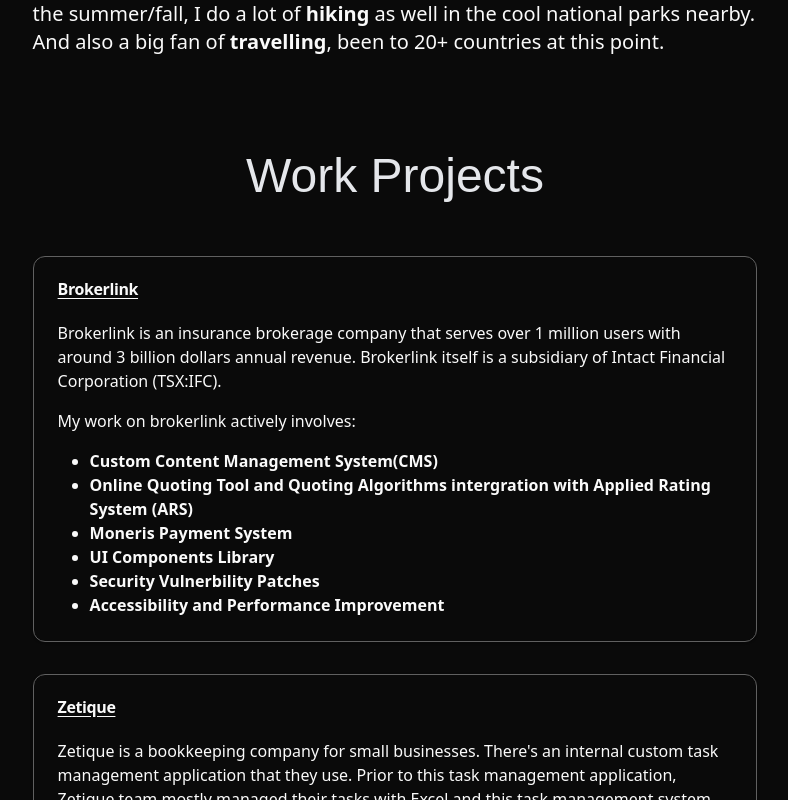
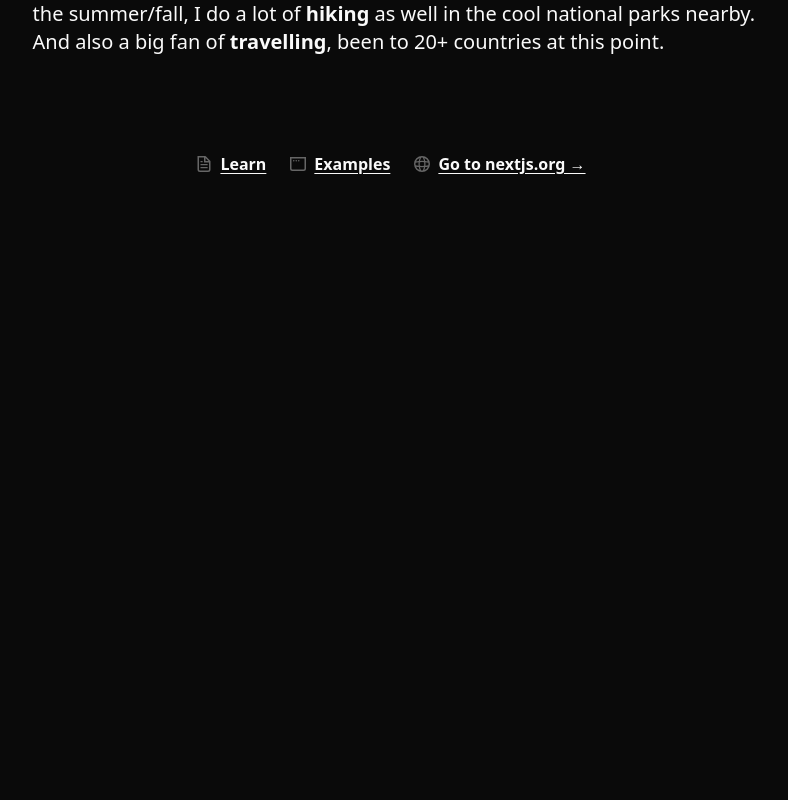
Before and after one commit to JiCui1/portfolio-v1, a Next.js app: page / in a window 1280 px wide. Shown: the part 1640-2440 px from the top of the page, without its empty margins (249-1037 px from the left). After the commit the page ends 1816 px from the top, so only its background shows below. Built offline with nearby package versions, Linux system fonts and the light colour scheme; a web font is replaced by a local one.

Commit message:
hiding work section for now

```diff
--- a/app/page.tsx
+++ b/app/page.tsx
@@ -35,7 +35,7 @@
               <p className="">My life outside of coding tho (I do have one lol), you generally can catch me playing <strong>basketball 🏀</strong> with the boys. I also play <strong>badminton 🏸</strong> on and off. In the summer/fall, I do a lot of <strong>hiking</strong> as well in the cool national parks nearby. And also a big fan of <strong>travelling</strong>, been to 20+ countries at this point.</p>
             </div>
         </section>
-        <section className="w-3/5" id="work">
+        <section className="w-3/5 hidden" id="work">
             <h2 className="text-gray-200 text-center display-2 mt-20 mb-10">Work Projects</h2>
             <Card>
               <CardHeader>
```
